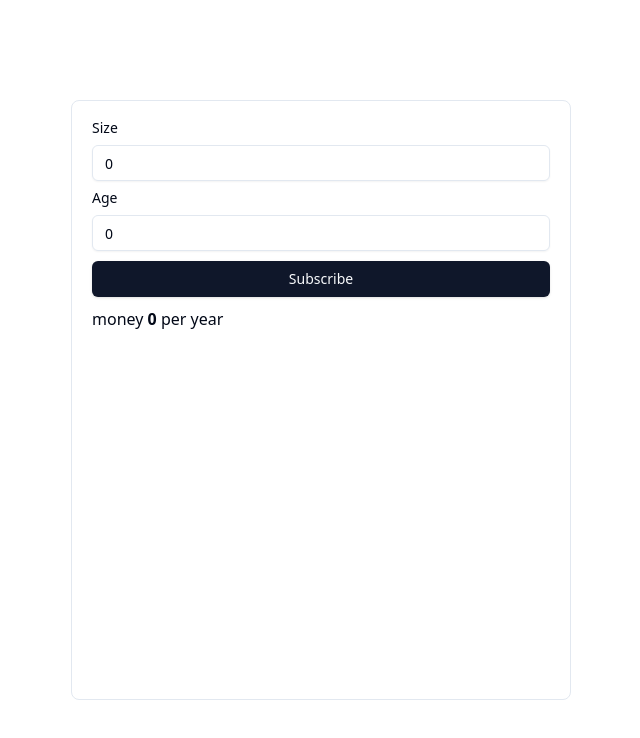
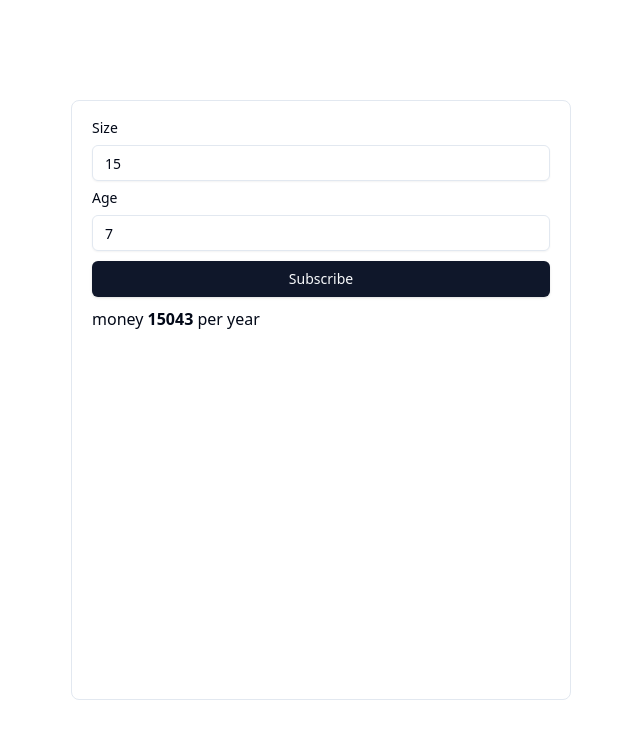
Before and after one commit to tonkaew131/GuaranTree, a Next.js app in the folder frontend/: page /calculate in a window 1280 px wide. Shown: the top 738 px of the page, without its empty margins (319-959 px from the left). Built offline with nearby package versions, Linux system fonts and the light colour scheme.

Commit message:
feat: init calculate data

```diff
--- a/frontend/src/modules/Calculate/atom.ts
+++ b/frontend/src/modules/Calculate/atom.ts
@@ -5,6 +5,6 @@ interface ICalculateAtom {
   age: number
 }
 export const CalculateAtom = atom<ICalculateAtom>({
-  size: 0,
-  age: 0,
+  size: 15,
+  age: 7,
 })
```
